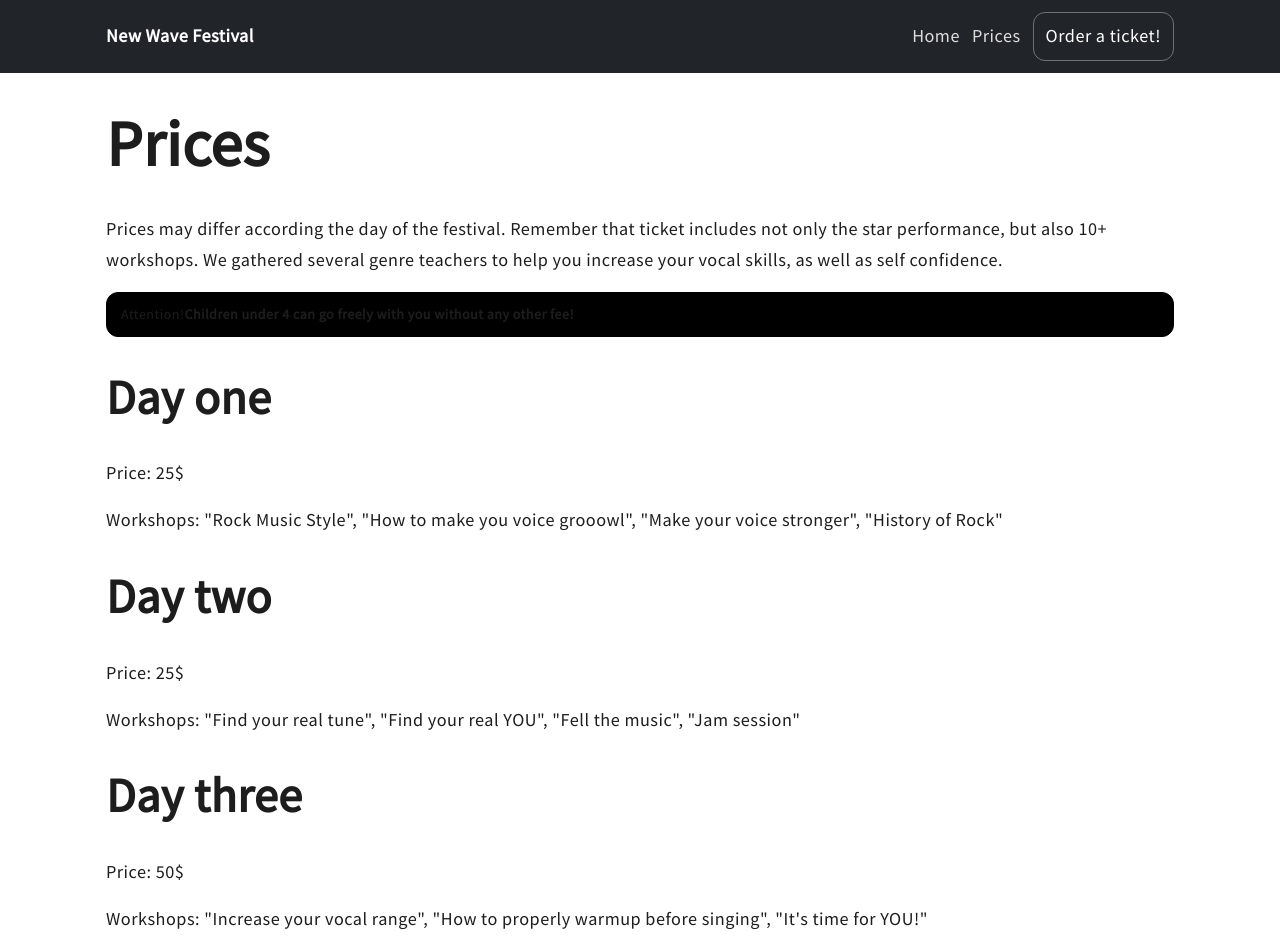
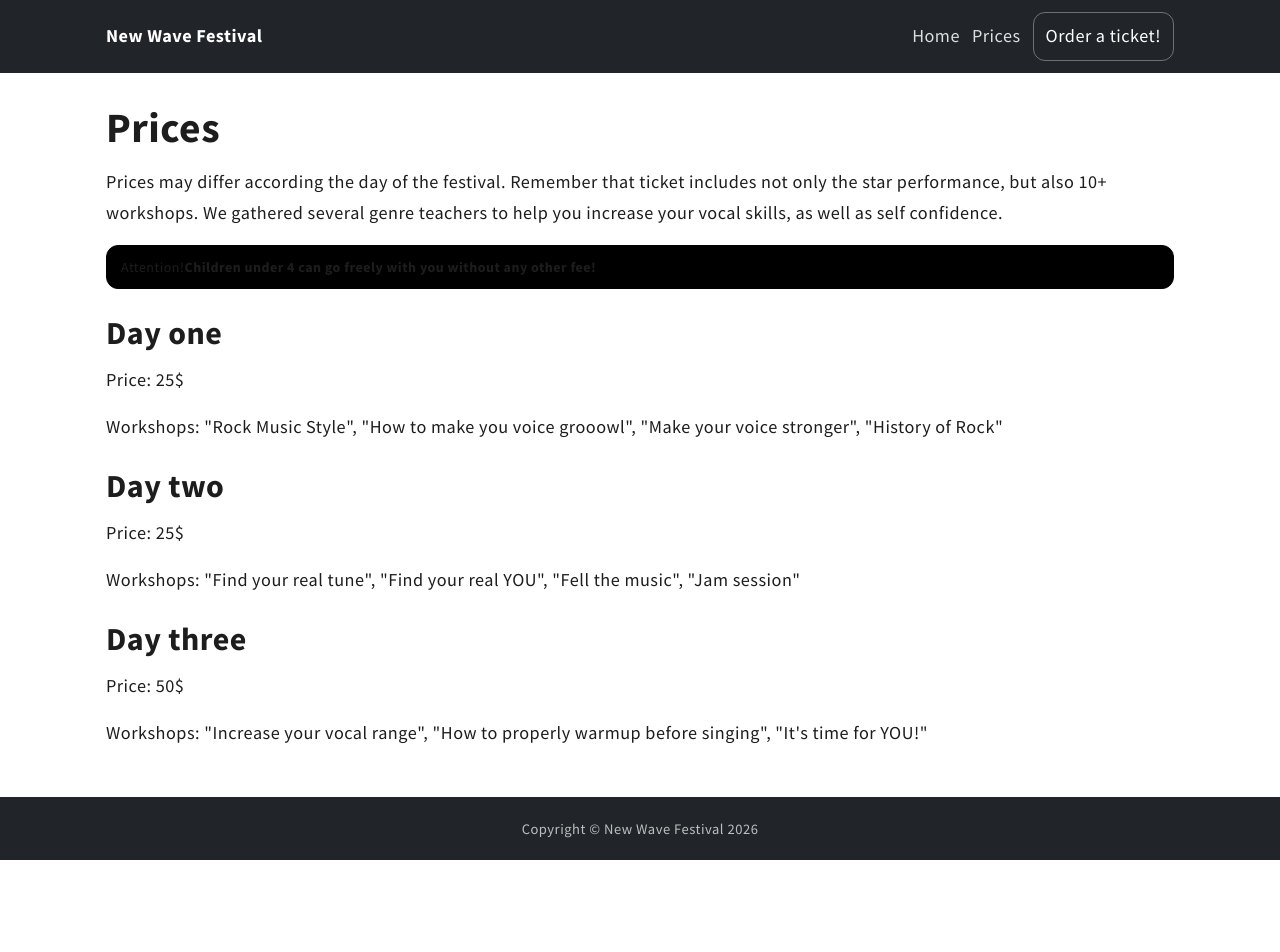
Before and after one commit to kacpi95/REST-API-kodilla, a React (Create React App) app in the folder client/: page /prices in a window 1280 px wide. Shown: the top 952 px of the page. After the commit the page ends 860 px from the top, so only its background shows below. Built offline with nearby package versions, Linux system fonts and the light colour scheme.

Commit message:
update: all styles in file styles

```diff
--- a/client/src/components/layout/MainLayout/MainLayout.jsx
+++ b/client/src/components/layout/MainLayout/MainLayout.jsx
@@ -3,10 +3,10 @@ import Footer from '../Footer/Footer';
 
 export default function MainLayout({ children }) {
   return (
-    <>
+    <div className='layout'>
       <MainMenu />
-      <main>{children}</main>
+      <main className='content'>{children}</main>
       <Footer />
-    </>
+    </div>
   );
 }
--- a/client/src/styles/global.scss
+++ b/client/src/styles/global.scss
@@ -1,7 +1,17 @@
-@import './settings.scss';
+@use './settings.scss' as *;
+@use './normalize.scss';
+@use './typography.scss';
 
-*, *::before, *::after {
+*,
+*::before,
+*::after {
   box-sizing: border-box;
+}
+
+html,
+body,
+#root {
+  height: 100%;
 }
 
 body {
@@ -10,20 +20,17 @@ body {
   color: $color-text-light;
   background: $color-background;
   font-family: $font-text;
-  font-size: ($base-size * 1.3);
+  font-size: calc(#{$base-size} * 1.3);
   line-height: 1.7;
   letter-spacing: 0.5px;
   overflow-y: scroll;
-  min-height: 100vh;
 }
 
-a, a:hover, a:visited {
+a {
+  text-decoration: none;
+  color: inherit;
+}
+a:hover,
+a:visited {
   text-decoration: none;
 }
-
-.container {
-  margin: 1rem auto;
-  min-height: calc(100vh - 14rem);
-}
-
-@import './typography.scss';
--- /dev/null
+++ b/client/src/styles/layout.scss
@@ -0,0 +1,9 @@
+.layout {
+  min-height: 100vh;
+  display: flex;
+  flex-direction: column;
+}
+
+.content {
+  flex: 1;
+}
--- a/client/src/styles/normalize.scss
+++ b/client/src/styles/normalize.scss
@@ -8,7 +8,7 @@
  * 2. Prevent adjustments of font size after orientation changes in iOS.
  */
 
- html {
+html {
   line-height: 1.15; /* 1 */
   -webkit-text-size-adjust: 100%; /* 2 */
 }
@@ -19,10 +19,6 @@
 /**
  * Remove the margin in all browsers.
  */
-
-body {
-  margin: 0;
-}
 
 /**
  * Render the `main` element consistently in IE.
@@ -174,7 +170,8 @@ textarea {
  */
 
 button,
-input { /* 1 */
+input {
+  /* 1 */
   overflow: visible;
 }
 
@@ -184,7 +181,8 @@ input { /* 1 */
  */
 
 button,
-select { /* 1 */
+select {
+  /* 1 */
   text-transform: none;
 }
 
@@ -193,9 +191,9 @@ select { /* 1 */
  */
 
 button,
-[type="button"],
-[type="reset"],
-[type="submit"] {
+[type='button'],
+[type='reset'],
+[type='submit'] {
   -webkit-appearance: button;
 }
 
@@ -204,9 +202,9 @@ button,
  */
 
 button::-moz-focus-inner,
-[type="button"]::-moz-focus-inner,
-[type="reset"]::-moz-focus-inner,
-[type="submit"]::-moz-focus-inner {
+[type='button']::-moz-focus-inner,
+[type='reset']::-moz-focus-inner,
+[type='submit']::-moz-focus-inner {
   border-style: none;
   padding: 0;
 }
@@ -216,9 +214,9 @@ button::-moz-focus-inner,
  */
 
 button:-moz-focusring,
-[type="button"]:-moz-focusring,
-[type="reset"]:-moz-focusring,
-[type="submit"]:-moz-focusring {
+[type='button']:-moz-focusring,
+[type='reset']:-moz-focusring,
+[type='submit']:-moz-focusring {
   outline: 1px dotted ButtonText;
 }
 
@@ -267,8 +265,8 @@ textarea {
  * 2. Remove the padding in IE 10.
  */
 
-[type="checkbox"],
-[type="radio"] {
+[type='checkbox'],
+[type='radio'] {
   box-sizing: border-box; /* 1 */
   padding: 0; /* 2 */
 }
@@ -277,8 +275,8 @@ textarea {
  * Correct the cursor style of increment and decrement buttons in Chrome.
  */
 
-[type="number"]::-webkit-inner-spin-button,
-[type="number"]::-webkit-outer-spin-button {
+[type='number']::-webkit-inner-spin-button,
+[type='number']::-webkit-outer-spin-button {
   height: auto;
 }
 
@@ -287,7 +285,7 @@ textarea {
  * 2. Correct the outline style in Safari.
  */
 
-[type="search"] {
+[type='search'] {
   -webkit-appearance: textfield; /* 1 */
   outline-offset: -2px; /* 2 */
 }
@@ -296,7 +294,7 @@ textarea {
  * Remove the inner padding in Chrome and Safari on macOS.
  */
 
-[type="search"]::-webkit-search-decoration {
+[type='search']::-webkit-search-decoration {
   -webkit-appearance: none;
 }
 
--- a/client/src/styles/typography.scss
+++ b/client/src/styles/typography.scss
@@ -1,18 +1,32 @@
-@import './settings.scss';
-@import url('https://fonts.googleapis.com/css?family=Source+Sans+Pro');
+@use './settings' as *;
+@import url('https://fonts.googleapis.com/css?family=Source+Sans+Pro:400,600,700&display=swap');
 
-h1, h2, h3, h4, h5, h6 {
-  margin: 0.5rem;
+h1,
+h2,
+h3,
+h4,
+h5,
+h6 {
+  margin: 0.5rem 0;
+  font-family: $font-header;
 }
 
 h1 {
-  font-weight: bold;
-  margin: 2rem 0;
-  font-size: 4rem;
+  font-weight: 700;
+  margin: 2rem 0 1rem;
+  font-size: 2.6rem;
+  line-height: 1.1;
 }
 
 h2 {
-  font-weight: bold;
-  margin: 2rem 0;
-  font-size: 3rem;
+  font-weight: 700;
+  margin: 1.6rem 0 0.8rem;
+  font-size: 2rem;
+  line-height: 1.15;
 }
+
+h3 {
+  font-weight: 600;
+  margin: 1.2rem 0 0.6rem;
+  font-size: 1.4rem;
+}
```
